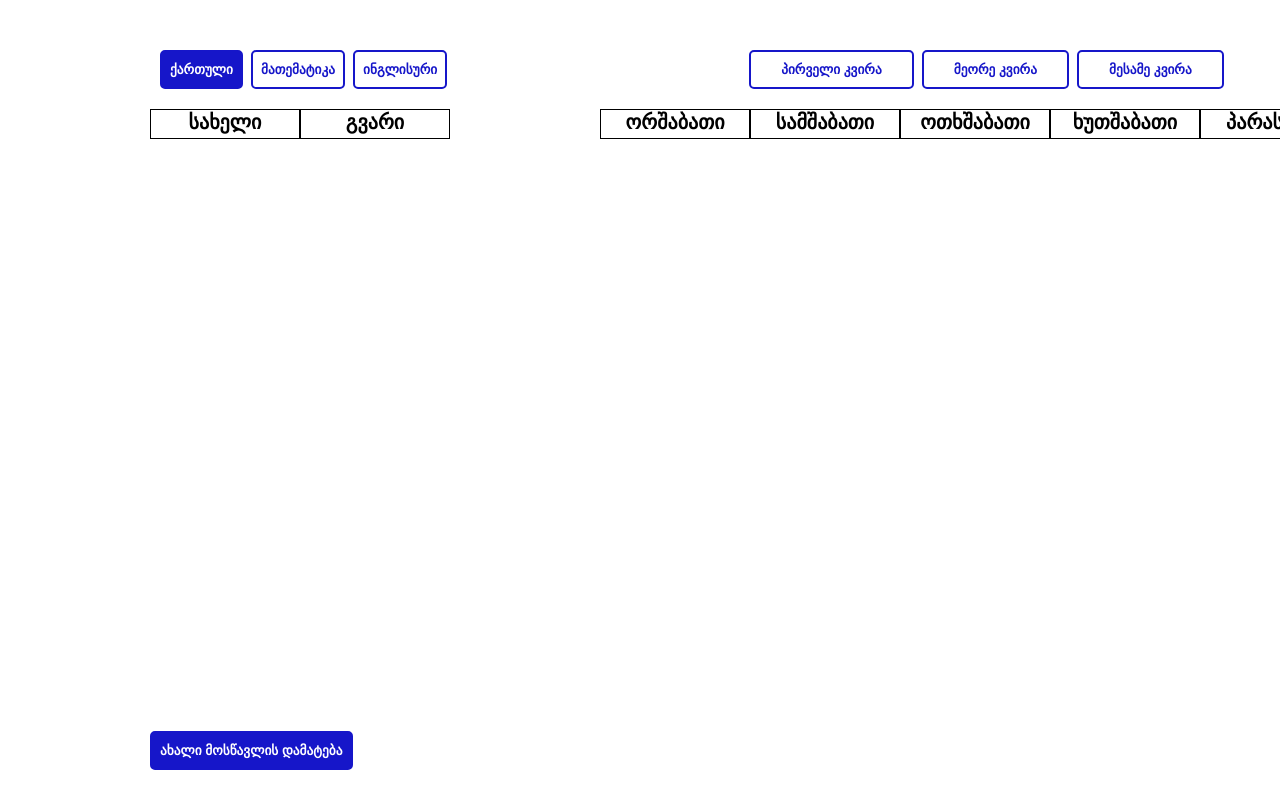
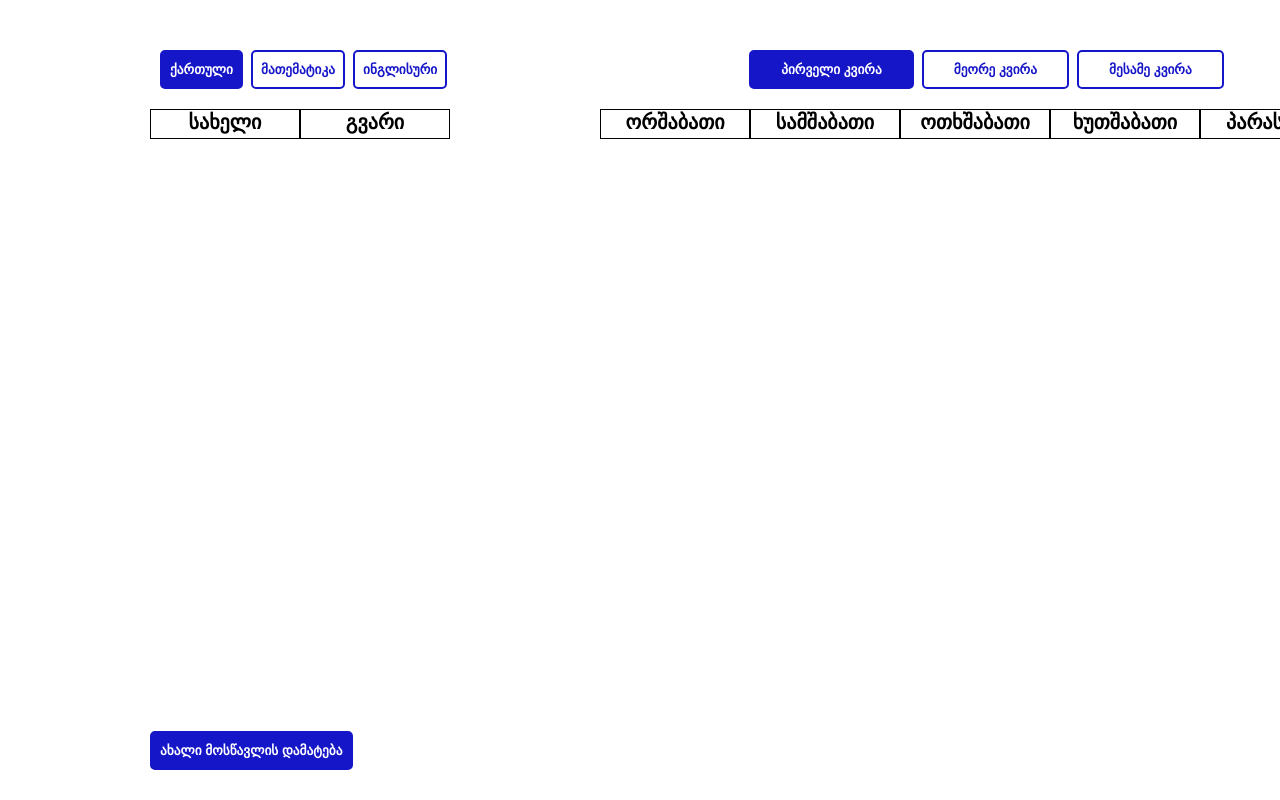
Before and after one commit to Tornike512/School-Journal, a React (Vite) app: page / in a window 1280 px wide. Shown: the top 800 px of the page. Built offline with nearby package versions, Linux system fonts and the light colour scheme.

Commit message:
added same functonality to firstWeek button

```diff
--- a/src/components/Weeks/FirstWeek/FirstWeek.jsx
+++ b/src/components/Weeks/FirstWeek/FirstWeek.jsx
@@ -1,4 +1,4 @@
-import { useContext } from "react";
+import { useContext, useRef, useEffect } from "react";
 import { AppContext } from "../../../AppContext";
 import "./FirstWeek.scss";
 
@@ -7,10 +7,15 @@ export function FirstWeek() {
     useContext(AppContext);
 
   const firstWeek = weeks[0];
+  const weekButtonClicked = useRef();
+
+  useEffect(() => {
+    weekButtonClicked.current.click();
+  }, []);
 
   return (
-    <>
     <button
+      ref={weekButtonClicked}
       onClick={() => {
         setCurrentWeek(firstWeek.id);
         setSelectedWeek("firstWeek");
@@ -22,6 +27,5 @@ export function FirstWeek() {
     >
       {firstWeek.name}
     </button>
-    </>
   );
 }
```
Lines whose indentation alone changed are shown as unchanged.
